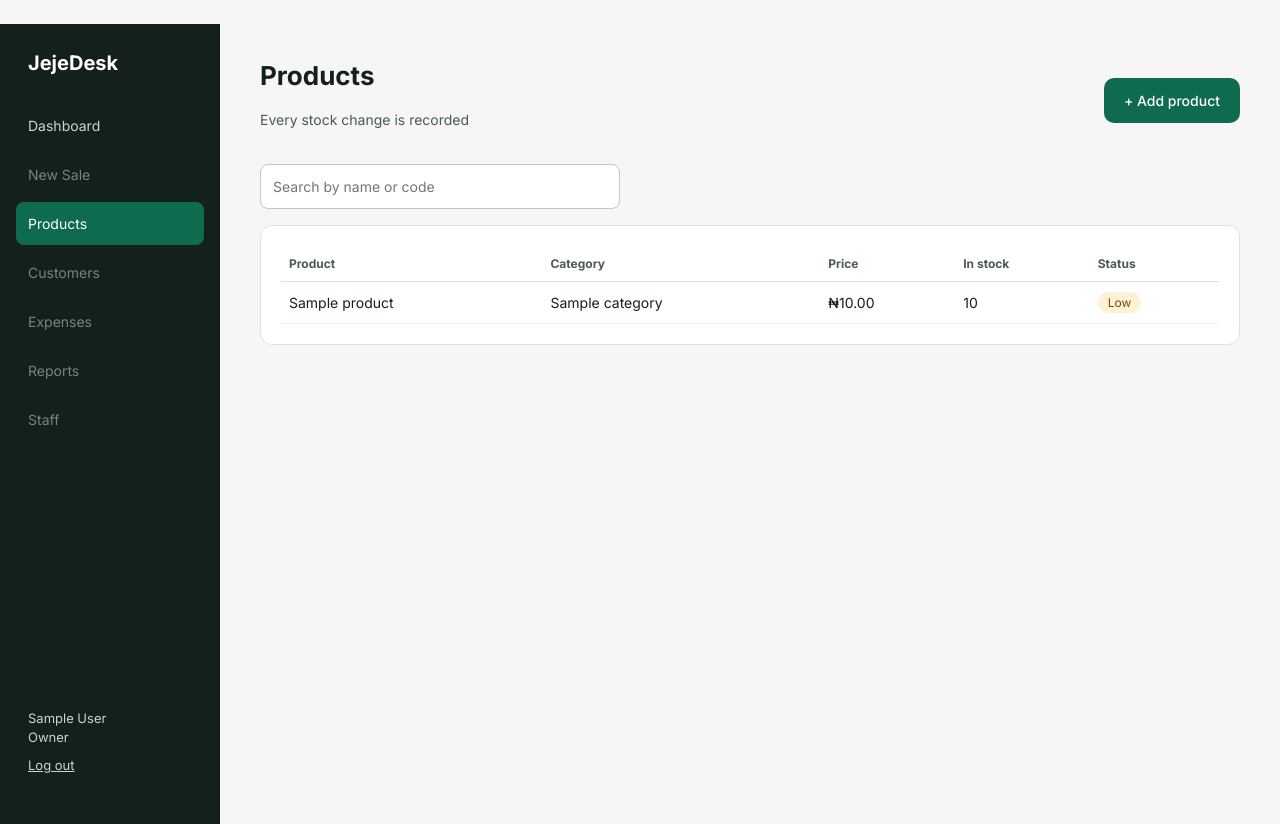
After one commit to Temi901/JejeDesk, a Django app: page /products/ in a window 1280 px wide. The commit adds this page. Run offline with Django 5.2, Linux system fonts and the light colour scheme; a user stored in the database is signed in; tables that the repository leaves empty hold one stand-in row (values such as "Sample post").

Commit message:
Add product list and create with opening stock

```diff
--- a/config/urls.py
+++ b/config/urls.py
@@ -1,23 +1,8 @@
-"""
-URL configuration for config project.
-
-The `urlpatterns` list routes URLs to views. For more information please see:
-    https://docs.djangoproject.com/en/6.1/topics/http/urls/
-Examples:
-Function views
-    1. Add an import:  from my_app import views
-    2. Add a URL to urlpatterns:  path('', views.home, name='home')
-Class-based views
-    1. Add an import:  from other_app.views import Home
-    2. Add a URL to urlpatterns:  path('', Home.as_view(), name='home')
-Including another URLconf
-    1. Import the include() function: from django.urls import include, path
-    2. Add a URL to urlpatterns:  path('blog/', include('blog.urls'))
-"""
 from django.contrib import admin
 from django.urls import include, path
 
 urlpatterns = [
     path("admin/", admin.site.urls),
     path("", include("accounts.urls")),
+    path("", include("inventory.urls")),
 ]
--- /dev/null
+++ b/inventory/templates/inventory/product_list.html
@@ -0,0 +1,30 @@
+{% extends "app_base.html" %}
+{% block title %}Products · JejeDesk{% endblock %}
+{% block content %}
+<div class="page-head">
+  <div><h1>Products</h1><p class="muted">Every stock change is recorded</p></div>
+  {% if user.role == "owner" %}<a class="btn btn-inline" href="{% url 'product_create' %}">+ Add product</a>{% endif %}
+</div>
+<form method="get" class="search">
+  <label class="sr" for="q">Search products</label>
+  <input id="q" name="q" value="{{ q }}" placeholder="Search by name or code">
+</form>
+<div class="card">
+  <div class="table-wrap">
+    <table>
+      <tr><th>Product</th><th>Category</th><th>Price</th><th>In stock</th><th>Status</th></tr>
+      {% for p in products %}
+      <tr>
+        <td>{{ p.name }}</td>
+        <td>{{ p.category|default:"-" }}</td>
+        <td>&#8358;{{ p.selling_price|floatformat:"2g" }}</td>
+        <td>{{ p.stock_quantity }}</td>
+        <td>{% if p.is_low_stock %}<span class="badge lo">Low</span>{% else %}<span class="badge ok">In stock</span>{% endif %}</td>
+      </tr>
+      {% empty %}
+      <tr><td colspan="5" class="muted">No products yet.</td></tr>
+      {% endfor %}
+    </table>
+  </div>
+</div>
+{% endblock %}
--- /dev/null
+++ b/inventory/urls.py
@@ -0,0 +1,8 @@
+from django.urls import path
+
+from . import views
+
+urlpatterns = [
+    path("products/", views.product_list, name="product_list"),
+    path("products/new/", views.product_create, name="product_create"),
+]
--- a/inventory/views.py
+++ b/inventory/views.py
@@ -1,3 +1,46 @@
-from django.shortcuts import render
+from django.contrib.auth.decorators import login_required
+from django.db import transaction
+from django.db.models import Q
+from django.shortcuts import redirect, render
 
-# Create your views here.
+from accounts.decorators import owner_required
+
+from .forms import ProductForm
+from .models import Product, StockMovement
+from .services import change_stock
+
+
+@login_required
+def product_list(request):
+    products = Product.objects.filter(
+        business=request.user.business, is_active=True
+    ).select_related("category")
+    q = request.GET.get("q", "").strip()
+    if q:
+        products = products.filter(Q(name__icontains=q) | Q(sku__icontains=q))
+    return render(request, "inventory/product_list.html", {"products": products, "q": q})
+
+
+@owner_required
+def product_create(request):
+    business = request.user.business
+    if request.method == "POST":
+        form = ProductForm(request.POST, business=business)
+        if form.is_valid():
+            with transaction.atomic():
+                product = form.save(commit=False)
+                product.business = business
+                product.save()
+                opening = form.cleaned_data.get("opening_stock") or 0
+                if opening > 0:
+                    change_stock(
+                        product_id=product.id,
+                        business=business,
+                        change=opening,
+                        reason=StockMovement.Reason.OPENING,
+                        user=request.user,
+                    )
+            return redirect("product_list")
+    else:
+        form = ProductForm(business=business)
+    return render(request, "inventory/product_form.html", {"form": form})
--- a/static/css/app.css
+++ b/static/css/app.css
@@ -36,3 +36,16 @@ h1,h2{margin:0}
 .card .label{font-size:13px;color:var(--muted)}
 .card .value{font-size:28px;font-weight:700;margin-top:6px}
 @media(max-width:760px){.shell{flex-direction:column}.sidebar{width:auto;flex-direction:row;flex-wrap:wrap;align-items:center;gap:4px 8px;padding:12px 16px}.sidebar .brand{margin:0 8px 0 0}.who{margin:0 0 0 auto;padding:0;text-align:right}.main{padding:24px 16px}}
+.page-head{display:flex;justify-content:space-between;align-items:center;gap:16px;flex-wrap:wrap;margin-bottom:20px}
+.btn-inline{width:auto}
+.search{margin-bottom:16px}
+.search input,.field select{width:100%;max-width:360px;font:inherit;font-size:14px;padding:11px 12px;border:1px solid #BFC9C3;border-radius:8px;background:#fff}
+.field select{max-width:none}
+.sr{position:absolute;left:-9999px}
+.table-wrap{overflow-x:auto}
+table{border-collapse:collapse;width:100%;font-size:14px}
+th{text-align:left;font-size:12px;color:var(--muted);padding:10px 8px;border-bottom:1px solid var(--line)}
+td{padding:12px 8px;border-bottom:1px solid #EEF1EE}
+.badge{padding:3px 10px;border-radius:99px;font-size:12px}
+.badge.ok{background:#E3F3EA;color:#0B5A41}
+.badge.lo{background:#FFF1D6;color:#7A4A00}
--- a/templates/app_base.html
+++ b/templates/app_base.html
@@ -5,7 +5,7 @@
     <div class="brand">JejeDesk</div>
     <a href="{% url 'dashboard' %}" class="nav {% if request.resolver_match.url_name == 'dashboard' %}active{% endif %}">Dashboard</a>
     <span class="nav soon">New Sale</span>
-    <span class="nav soon">Products</span>
+    <a href="{% url 'product_list' %}" class="nav {% if '/products' in request.path %}active{% endif %}">Products</a>
     <span class="nav soon">Customers</span>
     <span class="nav soon">Expenses</span>
     <span class="nav soon">Reports</span>
```
Also changed, not shown: accounts/decorators.py (added, +16 -0 lines), inventory/forms.py (added, +34 -0 lines), inventory/templates/inventory/product_form.html (added, +13 -0 lines).
